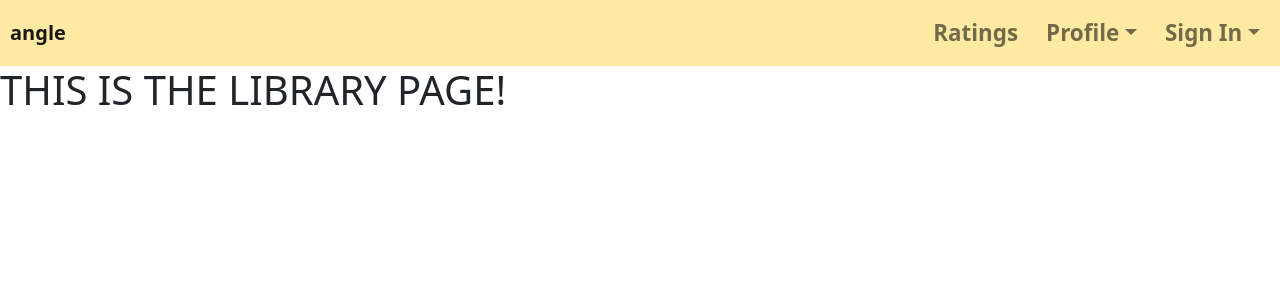
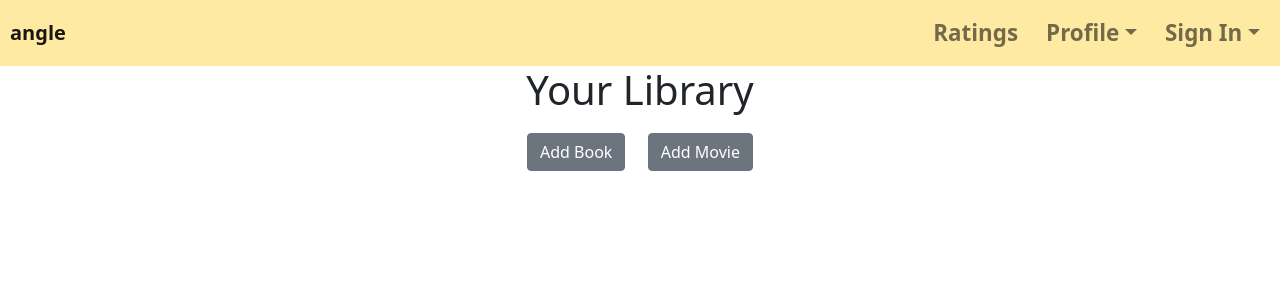
Before and after one commit to nanarboursal/Angle, a React (Create React App) app in the folder angle-ui/: page / in a window 1280 px wide. Shown: the top 300 px of the page. Built offline with nearby package versions, Linux system fonts and the light colour scheme.

Commit message:
started add book and movie pages

```diff
--- /dev/null
+++ b/angle-ui/src/Pages/AddBook/AddBook.js
@@ -0,0 +1,18 @@
+import React from "react";
+import { Button, Container, Row, Col } from "reactstrap";
+
+import "./add-book.css";
+
+export default function AddBook() {
+  return (
+    <div>
+        <Container>
+            <Row className="add-title">
+                <Col>
+                    <h1>Add Your Book!</h1>
+                </Col>
+            </Row>
+        </Container>
+    </div>
+  );
+}
--- /dev/null
+++ b/angle-ui/src/Pages/AddBook/add-book.css
@@ -0,0 +1,3 @@
+.add-title {
+    text-align: center;
+}
--- /dev/null
+++ b/angle-ui/src/Pages/AddMovie/AddMovie.js
@@ -0,0 +1,10 @@
+import React from "react";
+import { Button } from "reactstrap";
+
+export default function AddMovie() {
+  return (
+    <div>
+      <h1>THIS IS THE ADD MOVIE PAGE!</h1>
+    </div>
+  );
+}
--- a/angle-ui/src/Pages/Library/Library.js
+++ b/angle-ui/src/Pages/Library/Library.js
@@ -1,10 +1,23 @@
-import React from 'react';
+import React from "react";
+import { Button, Container, Row, Col } from "reactstrap";
+import "./library.css";
 
 export default function Library() {
-
-    return(
-        <div>
-            <h1>THIS IS THE LIBRARY PAGE!</h1>
-        </div>
-    );
+  return (
+    <div className="lib-title">
+      <Container>
+        <Row>
+          <Col>
+            <h1>Your Library</h1>
+          </Col>
+        </Row>
+        <Row>
+          <Col>
+            <Button className="add-buttons" href="/addbook">Add Book</Button>
+            <Button className="add-buttons" href="/addmovie">Add Movie</Button>
+          </Col>
+        </Row>
+      </Container>
+    </div>
+  );
 }
--- /dev/null
+++ b/angle-ui/src/Pages/Library/library.css
@@ -0,0 +1,7 @@
+.lib-title {
+    text-align: center;
+}
+
+.add-buttons {
+    margin: 1%;
+}
```
Also changed, not shown: angle-ui/src/routes.js (+10 -0 lines), angle-ui/src/Pages/AddMovie/add-movie.css (added).
